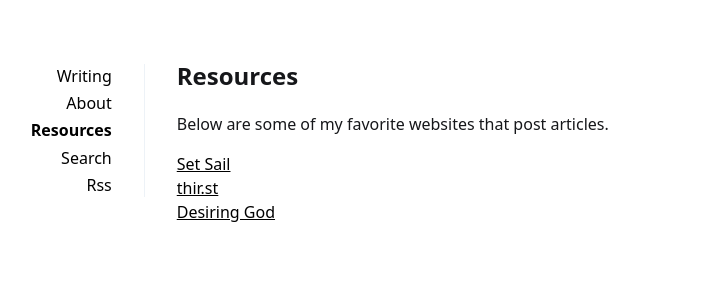
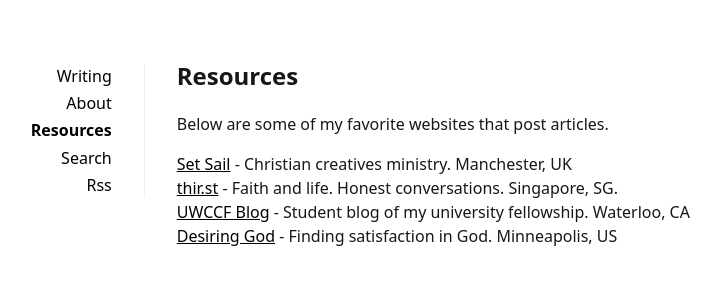
Before and after one commit to tnecniv22/tnecniv22.github.io, a Jekyll site: the page built from _pages/resources.md, in a window 1280 px wide. Shown: the top 300 px of the page, without its empty margins (176-897 px from the left). Built offline with Jekyll 4.4.1, drawn with Linux system fonts in a browser that asks for light colours.

Commit message:
updated the resources page

```diff
--- a/_pages/resources.md
+++ b/_pages/resources.md
@@ -5,6 +5,7 @@ title: Resources
 
 Below are some of my favorite websites that post articles.
 
-[Set Sail](https://www.timetosetsail.com/)\
-[thir.st](https://thirst.sg/)\
-[Desiring God](https://www.desiringgod.org/)
+[Set Sail](https://www.timetosetsail.com/) - Christian creatives ministry. Manchester, UK\
+[thir.st](https://thirst.sg/) - Faith and life. Honest conversations. Singapore, SG.\
+[UWCCF Blog](https://medium.com/uwccf) - Student blog of my university fellowship. Waterloo, CA\
+[Desiring God](https://www.desiringgod.org/) - Finding satisfaction in God. Minneapolis, US
```
